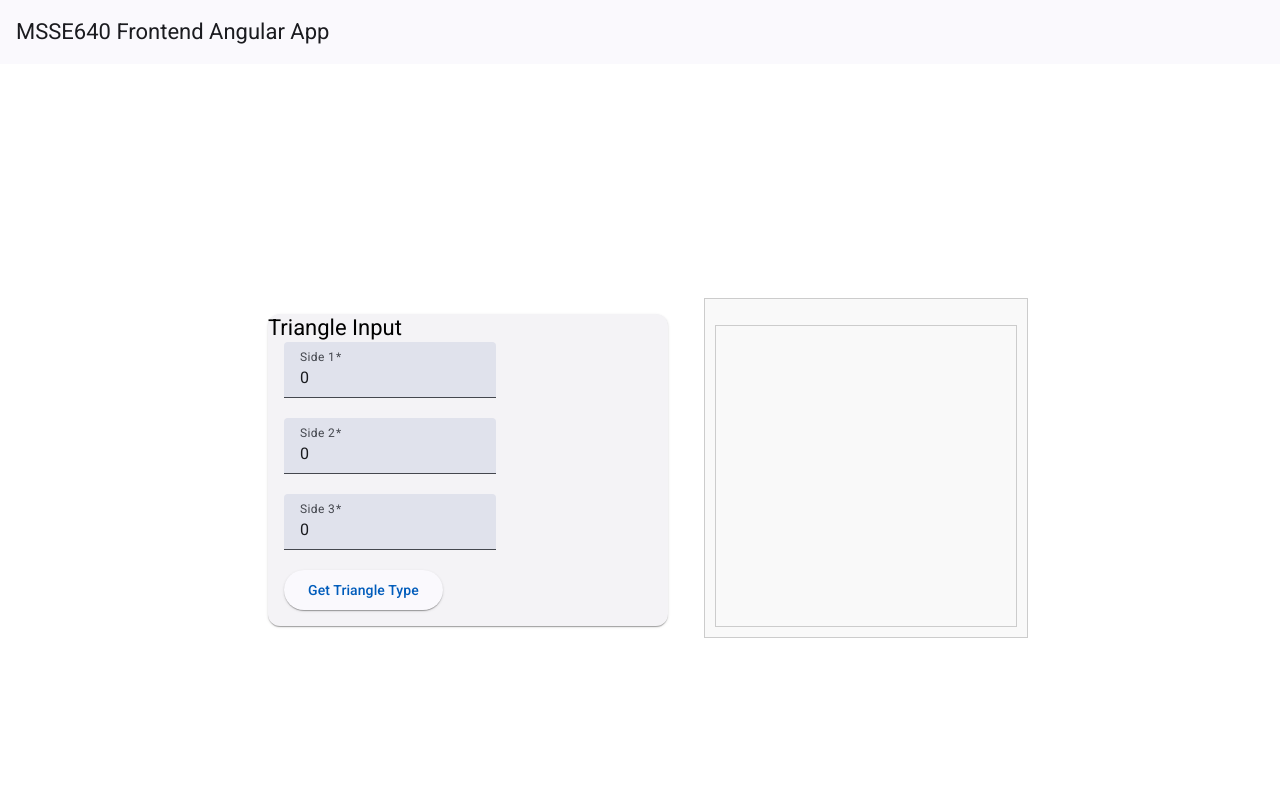
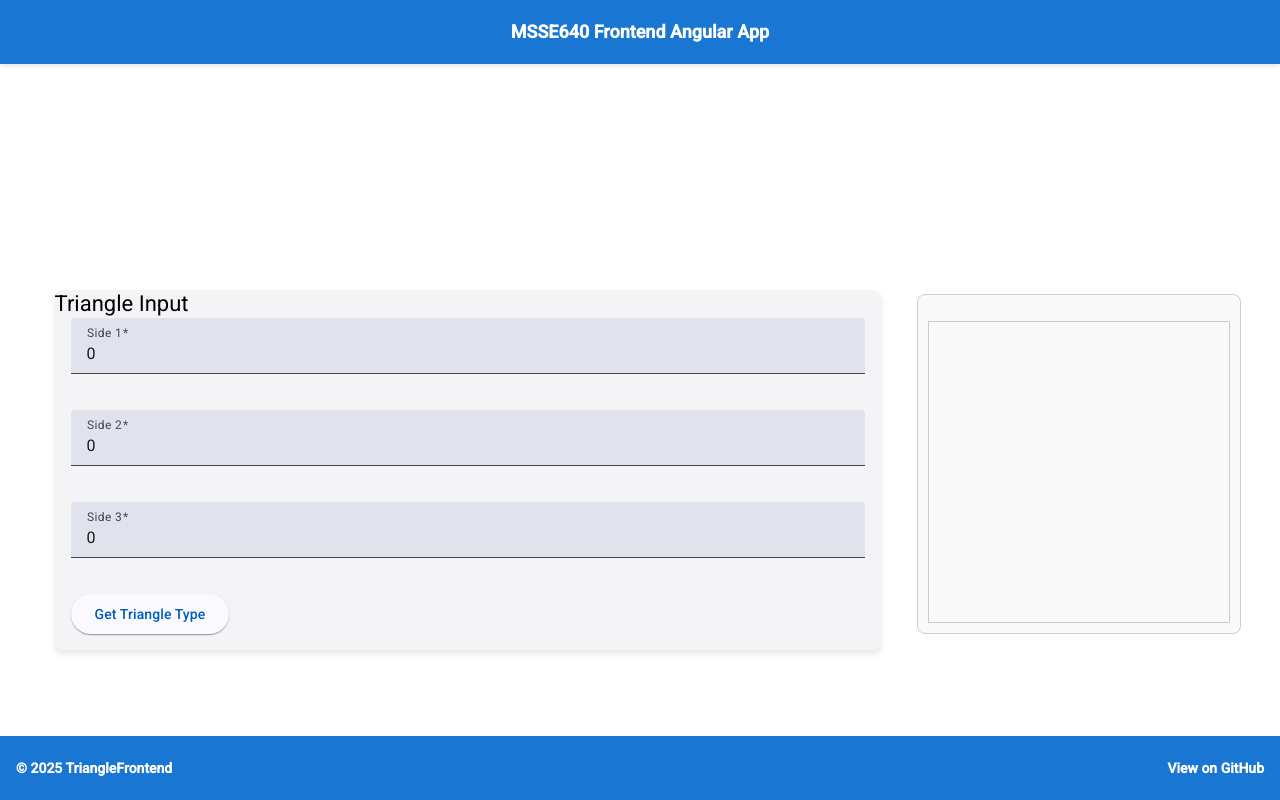
Before and after one commit to Yabina/TriangleFrontend, an Angular app in the folder triangle-frontend/: page / in a window 1280 px wide. Shown: the top 800 px of the page. Built offline with nearby package versions, Linux system fonts and the light colour scheme.

Commit message:
style changes

```diff
--- a/triangle-frontend/src/app/app.component.css
+++ b/triangle-frontend/src/app/app.component.css
@@ -46,7 +46,8 @@
 }
 
 mat-card {
-  width: 400px;
+  border-radius: 8px;
+  box-shadow: 0 4px 6px rgba(0, 0, 0, 0.1);
   margin: 1rem;
 }
 
@@ -71,4 +72,95 @@ canvas {
   border: 1px solid #ccc;
   padding: 10px;
   background-color: #f9f9f9;
+  border-radius: 8px;
+  margin-top: 20px;
 }
+
+.footer {
+  position: fixed;
+  bottom: 0;
+  width: 100%;
+  display: flex;
+  justify-content: space-between;
+  align-items: center;
+  padding: 0 16px;
+  background-color: #1976d2; /* Matches the primary toolbar color */
+  color: white;
+  font-size: 14px;
+  z-index: 1000;
+}
+
+.footer-link {
+  color: white;
+  text-decoration: none;
+  font-weight: bold;
+  transition: color 0.3s ease;
+}
+
+.footer-link:hover {
+  color: #bbdefb; /* Light blue for hover effect */
+}
+
+.spacer {
+  flex: 1;
+}
+
+button.mat-raised-button {
+  transition: transform 0.2s ease, box-shadow 0.2s ease;
+}
+
+button.mat-raised-button:hover {
+  transform: translateY(-2px);
+  box-shadow: 0 6px 10px rgba(0, 0, 0, 0.2);
+}
+
+mat-toolbar {
+  justify-content: center;
+  font-size: 18px;
+  font-weight: bold;
+}
+
+mat-toolbar.sticky-header {
+  position: sticky;
+  top: 0;
+  z-index: 1000; /* Ensure it stays above other elements */
+  background-color: #1976d2; /* Matches the primary toolbar color */
+  color: white;
+  box-shadow: 0 2px 4px rgba(0, 0, 0, 0.1); /* Optional shadow for better visibility */
+}
+
+form button.mat-raised-button {
+  margin-top: 16px; /* Adds padding between the input fields and the buttons */
+}
+
+/* For the triangle form */
+form#triangleForm button.mat-raised-button {
+  margin-top: 16px;
+}
+
+/* For the quadrilateral form */
+form#quadForm button.mat-raised-button {
+  margin-top: 16px;
+}
+
+/* Add spacing between input fields */
+mat-form-field {
+  margin-bottom: 16px; /* Adds space below each input field */
+  width: 100%; /* Ensures consistent width for input fields */
+}
+
+/* Add spacing between buttons */
+form button.mat-raised-button {
+  margin-top: 16px; /* Adds space above the buttons */
+  margin-right: 8px; /* Adds space between buttons if they are side by side */
+}
+
+.button-group button.mat-raised-button {
+  margin: 0 8px; /* Adds horizontal spacing between buttons */
+}
+
+.button-group {
+  display: flex;
+  justify-content: center; /* Centers the buttons */
+  margin-top: 16px; /* Adds spacing above the button group */
+}
--- a/triangle-frontend/src/app/app.component.html
+++ b/triangle-frontend/src/app/app.component.html
@@ -1,4 +1,4 @@
-<mat-toolbar color="primary">
+<mat-toolbar color="primary" class="sticky-header">
   <span>MSSE640 Frontend Angular App</span>
 </mat-toolbar>
 
@@ -65,7 +65,7 @@
   </div>
 </div>
 
-<hr />
+<!-- <hr /> -->
 
 <!-- Quadrilateral Section -->
 <div class="container">
@@ -181,3 +181,15 @@
     </mat-card>
   </div>
 </div>
+
+<mat-toolbar color="primary" class="footer">
+  <span>© 2025 TriangleFrontend</span>
+  <span class="spacer"></span>
+  <a
+    href="https://github.com/Yabina/TriangleFrontend"
+    target="_blank"
+    class="footer-link"
+  >
+    View on GitHub
+  </a>
+</mat-toolbar>
```
